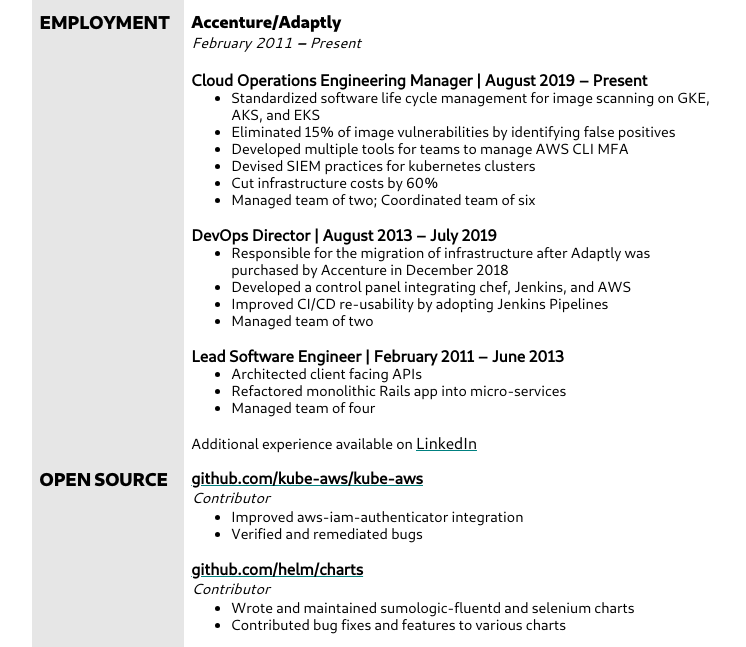
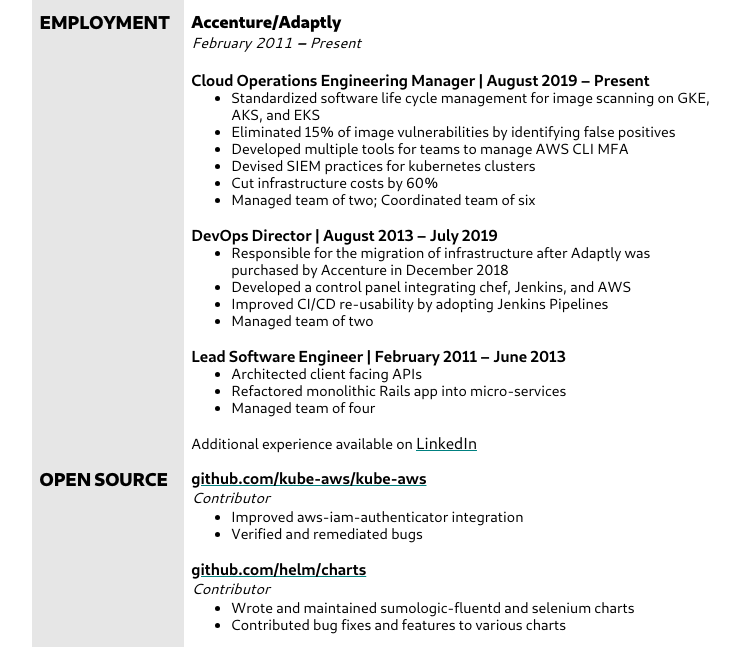
Before and after one commit to flah00/flah00.github.io, a plain HTML site: page index.html in a window 1280 px wide. Shown: the part 274-921 px from the top of the page, without its empty margins (65-811 px from the left). Drawn offline with Linux system fonts and the light colour scheme.

Commit message:
bold parity with source

```diff
--- a/index.html
+++ b/index.html
@@ -26,6 +26,11 @@
         src: url("Cantarell-ExtraBold.otf");
       }
       @font-face {
+        font-family: "Cantarell Bold";
+        src: local("Cantarell-Bold");
+        src: url("Cantarell-Bold.otf");
+      }
+      @font-face {
         font-family: "Cantarell";
         src: local("Cantarell-Regular");
         src: url("Cantarell-Regular.otf");
@@ -44,7 +49,7 @@
       span.heading_numbering { margin-right: 0.8rem; }* { margin:0;}
       li span. { clear: both; line-height:0; width:0; height:0; margin:0; padding:0; }
       p { font-size:11pt; font-family:Cantarell; writing-mode:horizontal-tb; direction:ltr; }
-      p.bold { font-size:12pt; font-family:Cantarell; writing-mode:horizontal-tb; direction:ltr; font-weight:bold; }
+      p.bold { font-size:12pt; font-family:Cantarell Bold; writing-mode:horizontal-tb; direction:ltr; font-weight:bold; }
       p.italic { font-size:11pt; font-family:Cantarell Italic; writing-mode:horizontal-tb; direction:ltr; font-style:italic; }
       p.extra-bold { font-size:14pt; font-family:Cantarell Extra Bold; writing-mode:horizontal-tb; direction:ltr; font-weight:bold; }
       p.extra-bold-big { font-size:13pt; font-family:Cantarell Extra Bold; writing-mode:horizontal-tb; direction:ltr; font-weight:bold; }
@@ -304,7 +309,7 @@
         <td colspan="2" style="text-align:left;width:1.9375in; " class="Table1_A1">
           <p class="bold">
           <a href="https://github.com/kube-aws/kube-aws/pulls?q=is%3Apr+author%3Aflah00" target="_blank" >
-            <span  style="font-weight:bold">
+            <span  style="font-weight:bold; font-family: Cantarell Bold;">
               github.com/kube-aws/kube-aws
             </span>
           </a>
@@ -331,7 +336,7 @@
           <p>&nbsp;</p>
           <p class="bold">
           <a href="https://github.com/helm/charts/pulls?q=is%3Apr+author%3Aflah00" target="_blank" >
-            <span  style="font-weight:bold">
+            <span  style="font-weight:bold; font-family: Cantarell Bold;">
               github.com/helm/charts
             </span>
           </a>
```
Also changed, not shown: Cantarell-Bold.otf (added).
